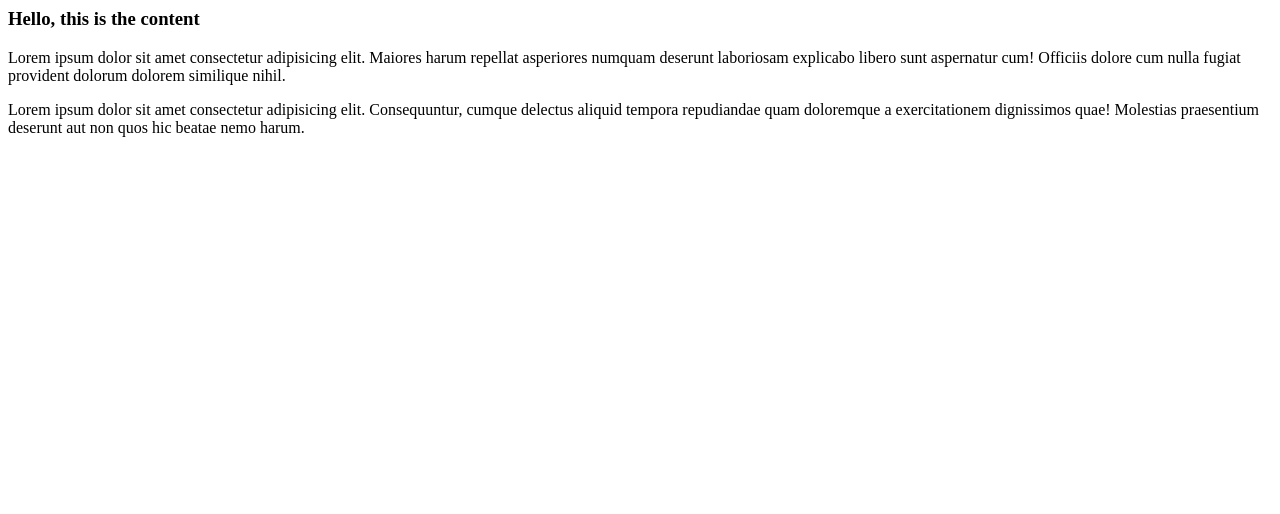
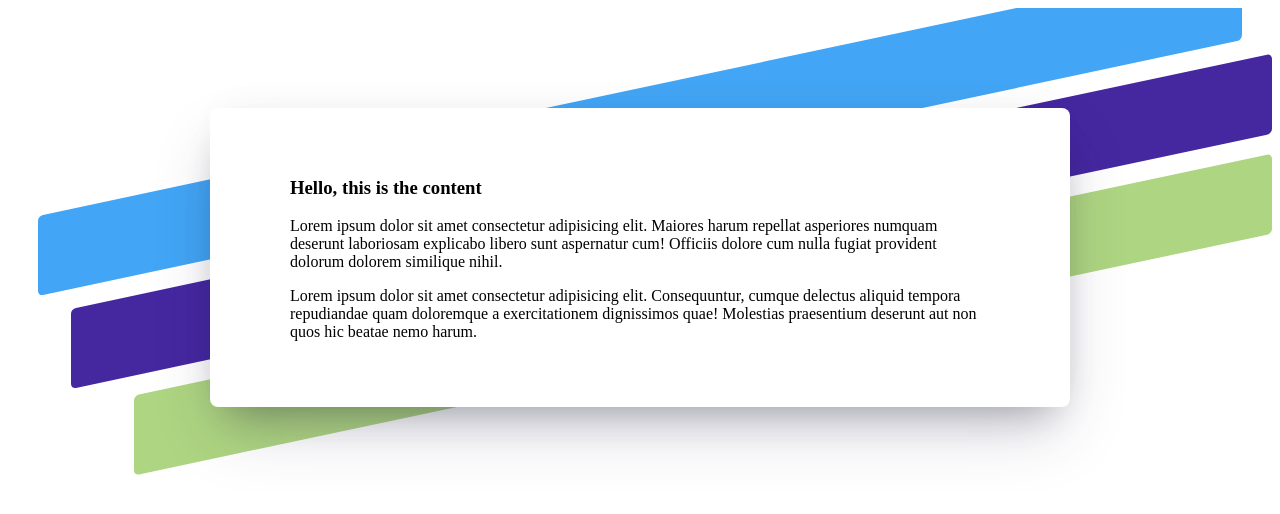
Before and after one commit to Wallbangs/generic-web-app-site, a plain HTML site: page index.html in a window 1280 px wide. Drawn offline with Linux system fonts and the light colour scheme.

Commit message:
Formatted html header

```diff
--- a/index.html
+++ b/index.html
@@ -1,3 +1,11 @@
+<html lang="en">
+<head>
+    <meta charset="UTF-8">
+    <meta http-equiv="X-UA-Compatible" content="IE=edge">
+    <meta name="viewport" content="width=device-width, initial-scale=1.0">
+    <title>Generic Site</title>
+    <link rel="stylesheet" href="style.css">
+</head>
 <body>
     <div class="section">
 
@@ -16,5 +24,5 @@
 
         </div>
     </div>
-    </body>
-    </html>
+</body>
+</html>
```
